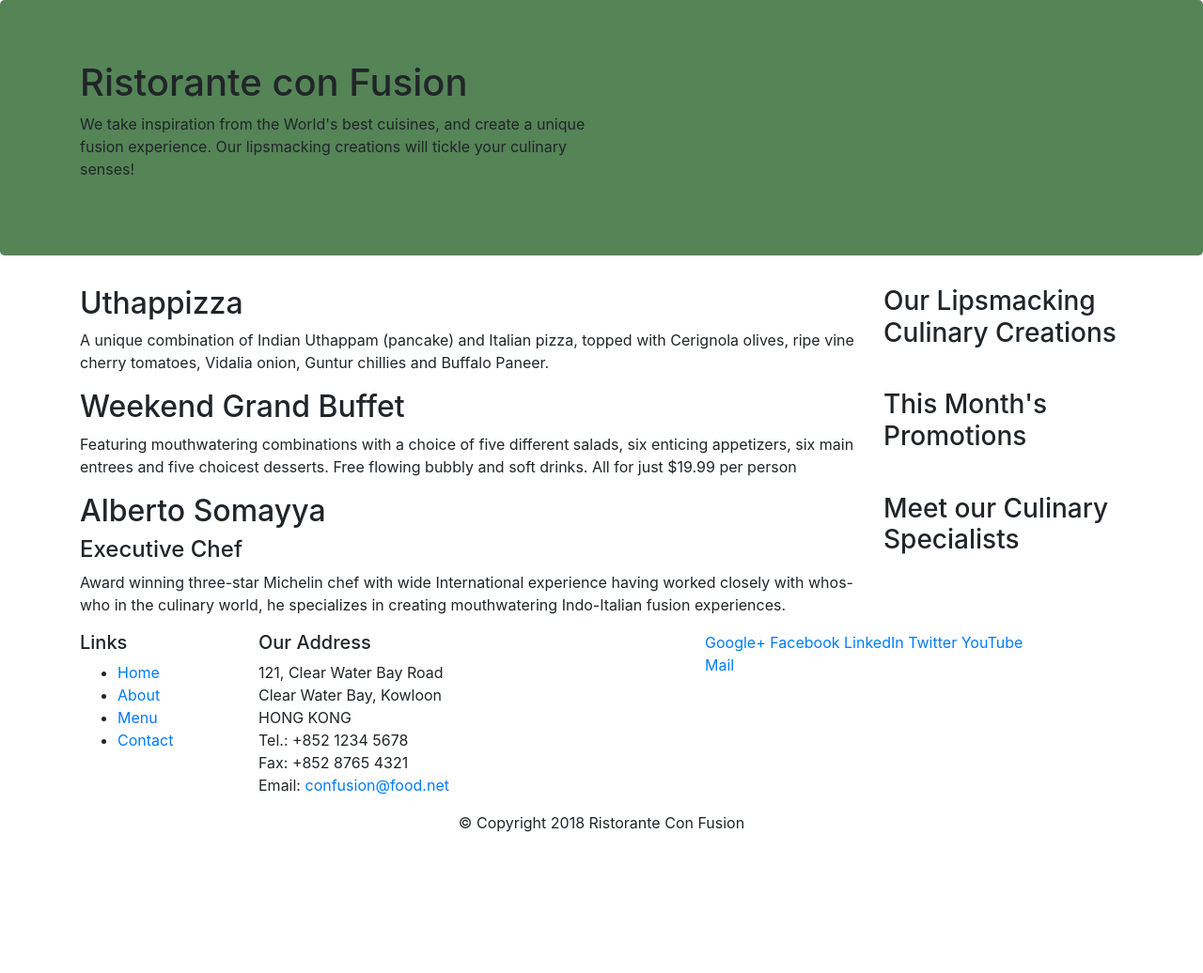
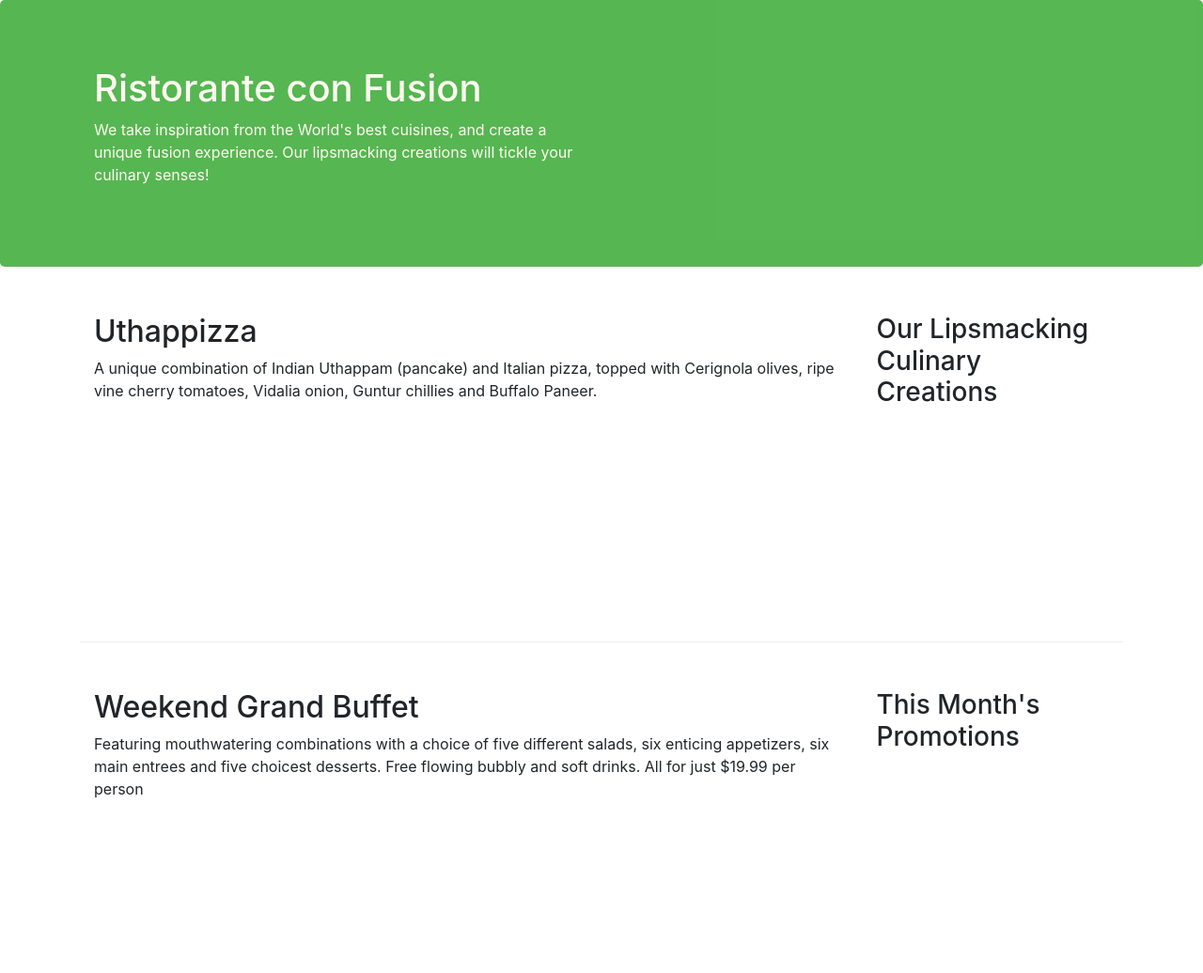
Before and after one commit to saumy0010/restaurant, a website: page index.html in a window 1280 px wide. Shown: the top 1036 px of the page at 94% size. Before the commit the page ends 904 px from the top, so only its background shows below. Drawn offline with nearby package versions, Linux system fonts and the light colour scheme.

Commit message:
css classes

```diff
--- /dev/null
+++ b/css/styles.css
@@ -0,0 +1,30 @@
+.row-header {
+ margin: 0px auto;
+ padding: 0px auto;
+}
+
+.row-content {
+    margin: 0px auto;
+    padding: 50px 0px 50px 0px;
+    border-bottom: 1px ridge;
+    min-height: 400px;
+}
+
+.footer {
+    background-color: rgba(182, 209, 221, 0.808);
+    margin: 0px auto;
+    padding: 20px 0px 20px 0px;
+}
+
+.jumbotron {
+    padding: 70px 30px 70px 30px;
+    margin: 0px auto;
+    background: rgba(29, 158, 24, 0.747);
+    color: floralwhite;
+}
+
+.address {
+    font-size: 80%;
+    background: grey;
+    color: black;
+}
--- a/index.html
+++ b/index.html
@@ -9,14 +9,15 @@
 
     <!-- Bootstrap CSS -->
     <link rel="stylesheet" href="node_modules/bootstrap/dist/css/bootstrap.min.css">
+    <link rel="stylesheet" href="css/styles.css">
     <title>Ristorante Con Fusion</title>
 </head>
 
 <body>
 
-    <header class="jumbotron" style="background-color: rgba(9, 77, 12, 0.692);">
+    <header class="jumbotron">
         <div class="container">
-            <div class="row">
+            <div class="row row-header">
                 <div class="col-12 col-sm-6">
                     <h1>Ristorante con Fusion</h1>
                     <p>We take inspiration from the World's best cuisines, and create a unique fusion experience. Our lipsmacking creations will tickle your culinary senses!</p>
@@ -28,7 +29,7 @@
     </header>
 
     <div class="container">
-        <div class="row">
+        <div class="row row-content align-item-center">
             <div class="col-12 col-sm-4 order-sm-last col-md-3">
                 <h3>Our Lipsmacking Culinary Creations</h3>
             </div>
@@ -39,7 +40,7 @@
         </div>
 
 
-        <div class="row">
+        <div class="row row-content align-item-center">
             <div class="col-12 col-sm-4 order-sm-last col-md-3">
                 <h3>This Month's Promotions</h3>
             </div>
@@ -49,7 +50,7 @@
             </div>
         </div>
 
-        <div class="row">
+        <div class="row row-content align-item-center">
             <div class="col-12 col-sm-4 order-sm-last col-md-3">
                 <h3>Meet our Culinary Specialists</h3>
             </div>
@@ -61,12 +62,12 @@
         </div>
     </div>
 
-    <footer>
+    <footer class="footer">
         <div class="container">
             <div class="row">
                 <div class="col-4 offste-1 col-sm-2">
                     <h5>Links</h5>
-                    <ul>
+                    <ul class="list-unstyled">
                         <li><a href="#">Home</a></li>
                         <li><a href="#">About</a></li>
                         <li><a href="#">Menu</a></li>
@@ -76,16 +77,17 @@
                 <div class="col-7 col-sm-5">
                     <h5>Our Address</h5>
                     <address>
-		              121, Clear Water Bay Road<br>
-		              Clear Water Bay, Kowloon<br>
-		              HONG KONG<br>
-		              Tel.: +852 1234 5678<br>
-		              Fax: +852 8765 4321<br>
-		              Email: <a href="mailto:confusion@food.net">confusion@food.net</a>
+                      Shubham Pandey (Bahubali)<br>
+		              Sinduriya Road, Chopan, 231205<br>
+		              Sonebhadra, Uttar Pradesh<br>
+		              India<br>
+		              Mob.: +918795431776<br>
+		              Fax: 6969696969<br>
+		              Email: <a href="sp8795@gmail.com">sp8795@gmail.com</a>
 		           </address>
                 </div>
-                <div class="col-12 col-sm-4">
-                    <div>
+                <div class="col-12 col-sm-4 align-self-center">
+                    <div class="text-center">
                         <a href="http://google.com/+">Google+</a>
                         <a href="http://www.facebook.com/profile.php?id=">Facebook</a>
                         <a href="http://www.linkedin.com/in/">LinkedIn</a>
@@ -95,9 +97,9 @@
                     </div>
                 </div>
            </div>
-           <div>
-                <div class="col-auto" style="text-align: center;">
-                    <p>© Copyright 2018 Ristorante Con Fusion</p>
+           <div class="row justify-content-center">
+                <div class="col-auto">
+                    <p>© Copyright 2019 Ristorante Con Fusion</p>
                 </div>
            </div>
         </div>
```
